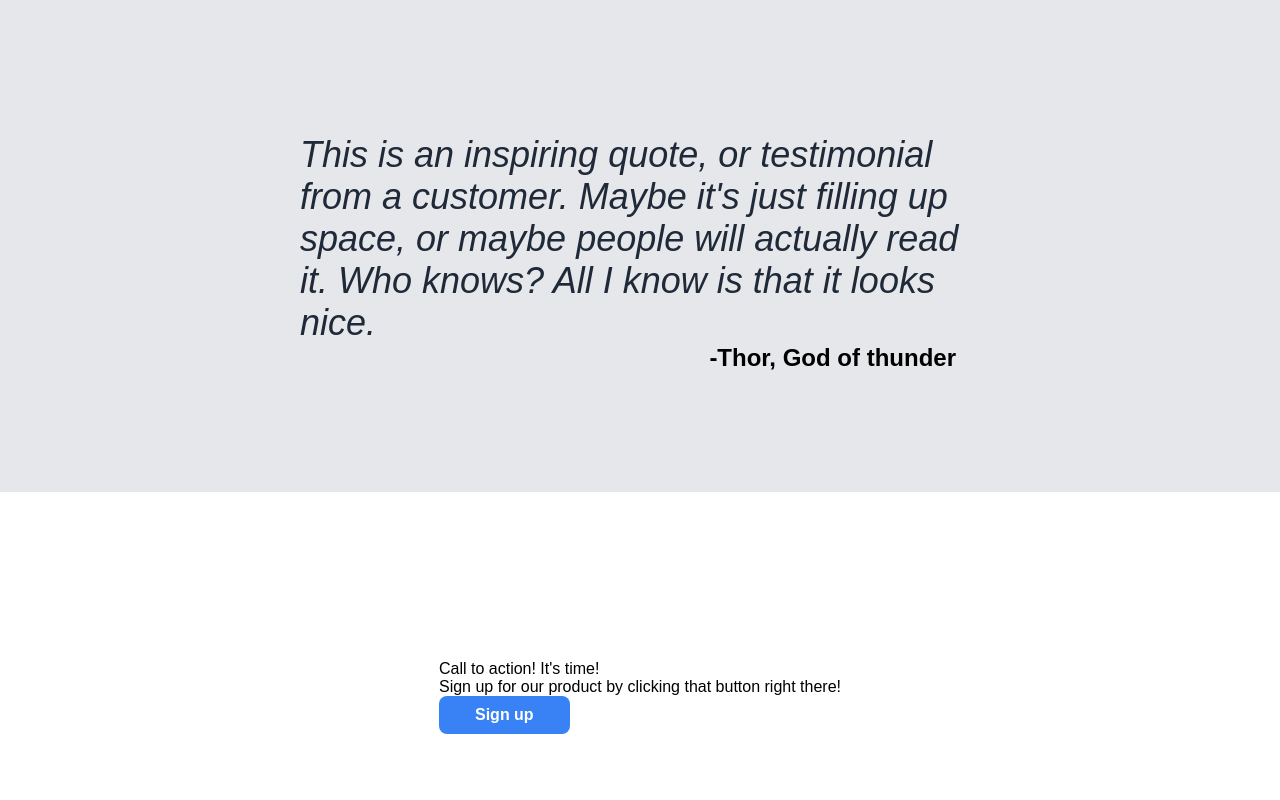
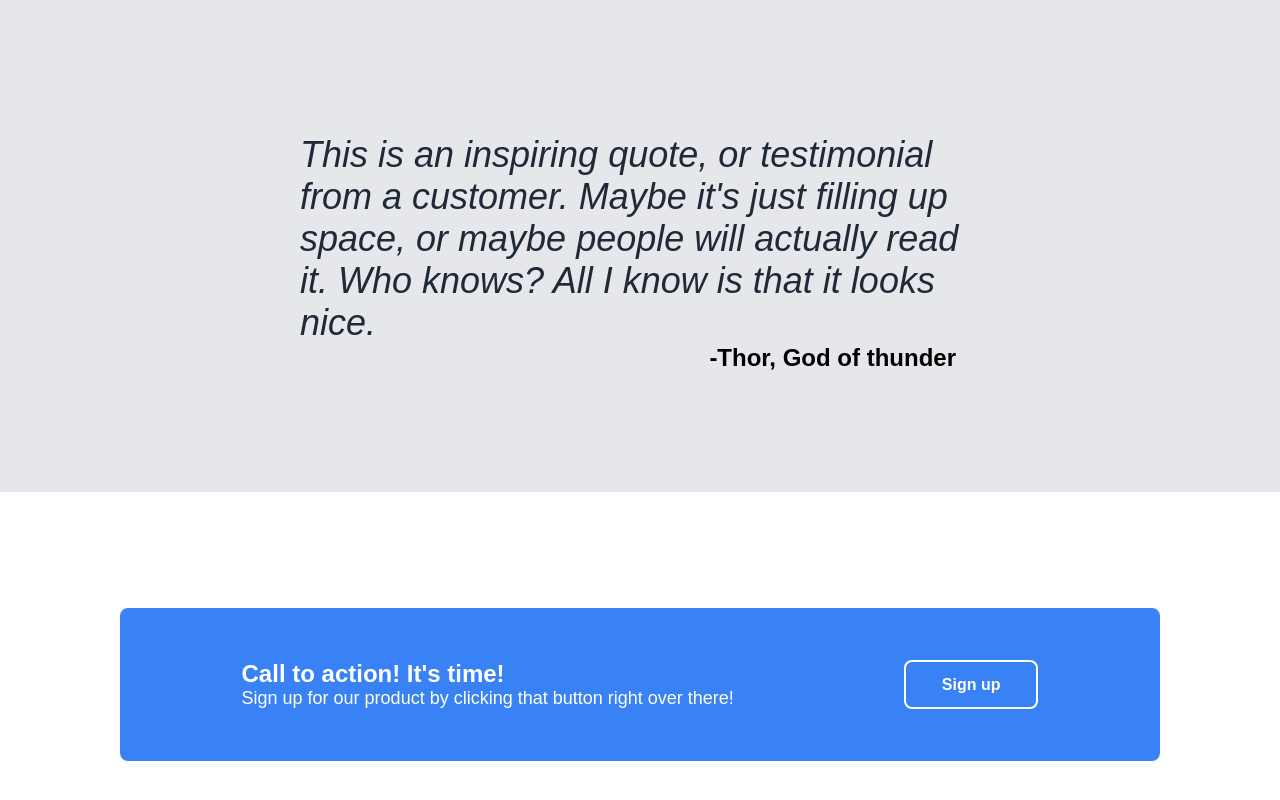
Before and after one commit to llCross/landing-page, a plain HTML site: page index.html in a window 1280 px wide. Shown: the part 1141-1941 px from the top of the page. Drawn offline with Linux system fonts and the light colour scheme.

Commit message:
Adjust action section

```diff
--- a/index.html
+++ b/index.html
@@ -78,7 +78,7 @@
         <div class="action-content">
         <div class="action">
             <div class="fourth-text">Call to action! It's time!</div>
-            <div class="fifth-text">Sign up for our product by clicking that button right there!</div>
+            <div class="fifth-text">Sign up for our product by clicking that button right over there!</div>
         </div>
         <div class="last-button">
         <button>Sign up</button>
--- a/styles.css
+++ b/styles.css
@@ -128,10 +128,9 @@ h2 {
 }
 
 .action-container {
-    padding: 100px 0;
+    padding: 116px 0;
     display: flex;
     justify-content: center;
-    margin: 68px 0px;
 }
 
 .image-border {
@@ -139,3 +138,32 @@ h2 {
     border: 4px solid #3882F6;
     border-radius: 8px;
 }
+
+.action-content {
+    border:solid 2px #3882F6;
+    border-radius: 8px;
+    background-color: #3882F6;
+    padding: 50px 120px;
+    display: flex;
+    gap: 170px;
+}
+
+.action {
+    color: white;
+}
+
+.fourth-text {
+    font-weight: bold;
+    font-size: 24px;
+}
+
+.fifth-text {
+    font-size: 18px;
+}
+
+.last-button {
+    display: flex;
+    border: solid 2px white;
+    border-radius: 8px;
+    padding: 0px;
+}
```
